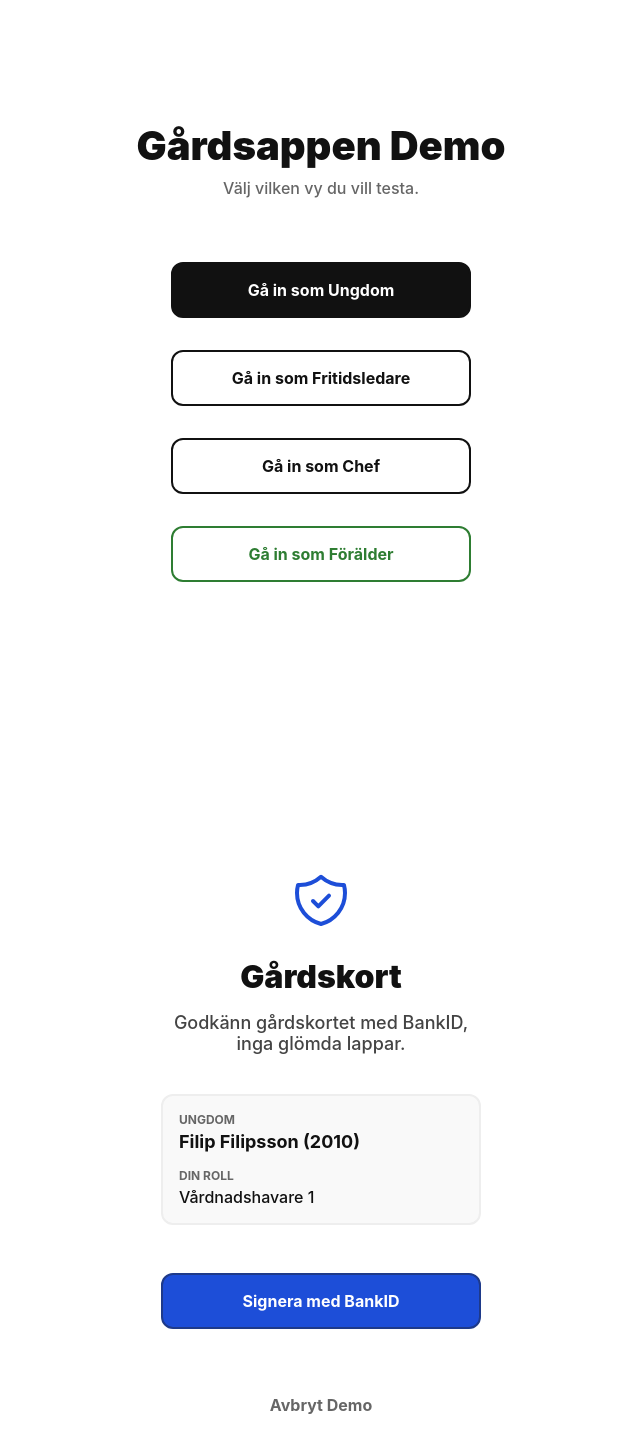
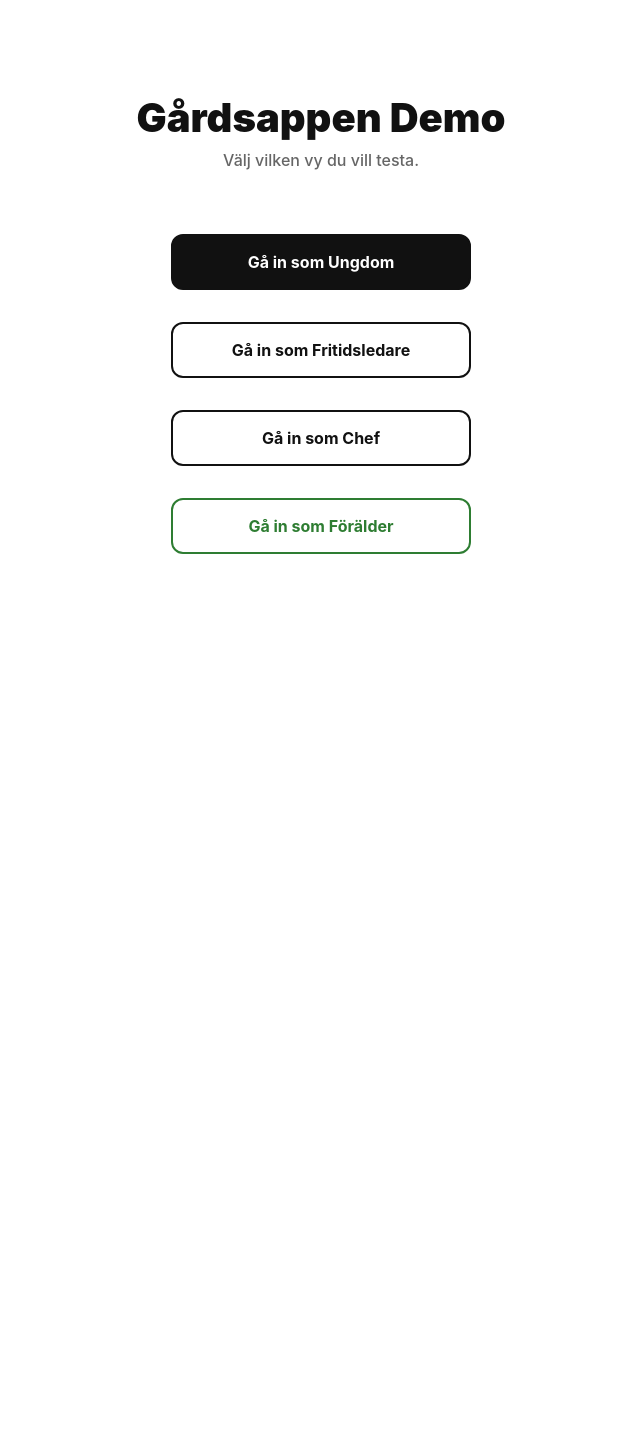
Before and after one commit to MrHandley149/gardsappen, a plain HTML site: page demo.html in a window 1280 px wide. Shown: the part 21-1474 px from the top of the page, without its empty margins (319-959 px from the left). After the commit the page ends 800 px from the top, so only its background shows below. Drawn offline with Linux system fonts and the light colour scheme.

Commit message:
Refactor main view structure and styles

```diff
--- a/demo.html
+++ b/demo.html
@@ -12,7 +12,6 @@
         /* Ruting */
         .view { display: none; min-height: 100vh; padding: 24px 16px; padding-bottom: 80px; }
         .view.active { display: block; }
-        .hidden { display: none !important; }
 
         /* Header & Typografi */
         .clean-header { margin-bottom: 32px; }
@@ -59,7 +58,8 @@
     <div id="toast">Uppdaterad!</div>
 
     <!-- VY: LANDNING (Val av roll för demo) -->
-    <main id="view-start" class="view active" style="display: flex; flex-direction: column; justify-content: center; align-items: center; text-align: center;">
+    <main id="view-start" class="view active">
+        <div style="display: flex; flex-direction: column; justify-content: center; align-items: center; text-align: center; min-height: 80vh;">
             <h1 style="font-size: 40px; font-weight: 900; margin-bottom: 8px;">Gårdsappen Demo</h1>
             <p style="color: #666; font-weight: 500; margin-bottom: 48px;">Välj vilken vy du vill testa.</p>
 
@@ -68,6 +68,7 @@
                 <button class="btn-secondary" onclick="switchView('view-ledare')">Gå in som Fritidsledare</button>
                 <button class="btn-secondary" onclick="switchView('view-chef')">Gå in som Chef</button>
                 <button class="btn-secondary" style="border-color: #2e7d32; color: #2e7d32;" onclick="switchView('view-foralder')">Gå in som Förälder</button>
+            </div>
         </div>
     </main>
 
@@ -257,7 +258,8 @@
     </main>
 
     <!-- VY: FÖRÄLDER -->
-    <main id="view-foralder" class="view" style="display: flex; flex-direction: column; justify-content: center; align-items: center; text-align: center;">
+    <main id="view-foralder" class="view">
+        <div style="display: flex; flex-direction: column; justify-content: center; align-items: center; text-align: center; min-height: 80vh;">
             <!-- BankID inspirerad sköld-ikon -->
             <svg class="w-16 h-16 text-blue-600 mb-6" style="width: 64px; height: 64px; color: #1d4ed8; margin-bottom: 24px;" fill="none" stroke="currentColor" stroke-width="1.5" viewBox="0 0 24 24"><path stroke-linecap="round" stroke-linejoin="round" d="M9 12l2 2 4-4m5.618-4.016A11.955 11.955 0 0112 2.944a11.955 11.955 0 01-8.618 3.04A12.02 12.02 0 003 9c0 5.591 3.824 10.29 9 11.622 5.176-1.332 9-6.03 9-11.622 0-1.042-.133-2.052-.382-3.016z"></path></svg>
 
@@ -275,7 +277,8 @@
 
             <button class="btn-primary" style="background-color: #1d4ed8; border-color: #1e3a8a; max-width: 320px;" onclick="showToast('Gårdskortet är nu digitalt signerat och giltigt!')">Signera med BankID</button>
 
-        <button class="btn-secondary" style="margin-top: 48px; border: none; color: #666;" onclick="switchView('view-start')">Avbryt Demo</button>
+            <button class="btn-secondary" style="margin-top: 48px; max-width: 320px; border: none; color: #666;" onclick="switchView('view-start')">Avbryt Demo</button>
+        </div>
     </main>
 
     <!-- VY: UTRYMNING (Låst skärm för ledare) -->
```
Lines whose indentation alone changed are shown as unchanged.
